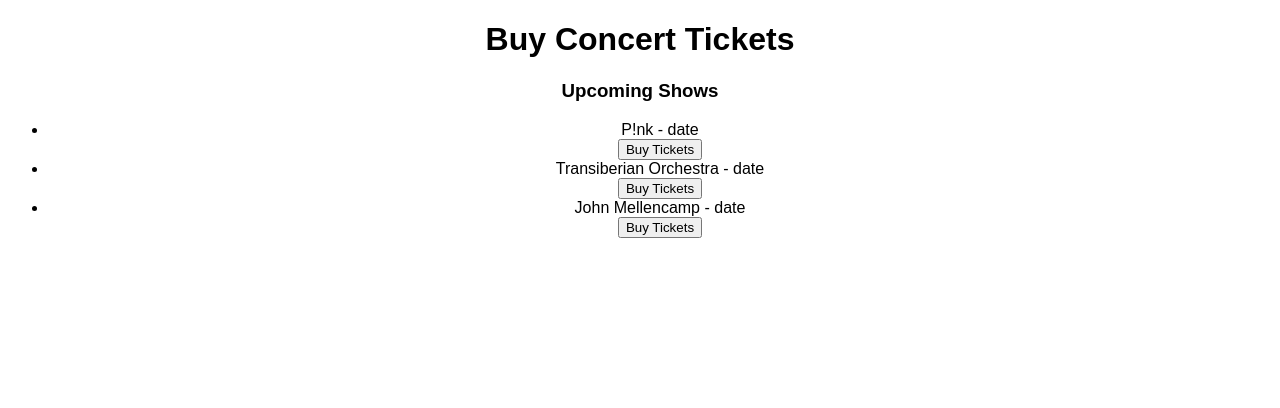
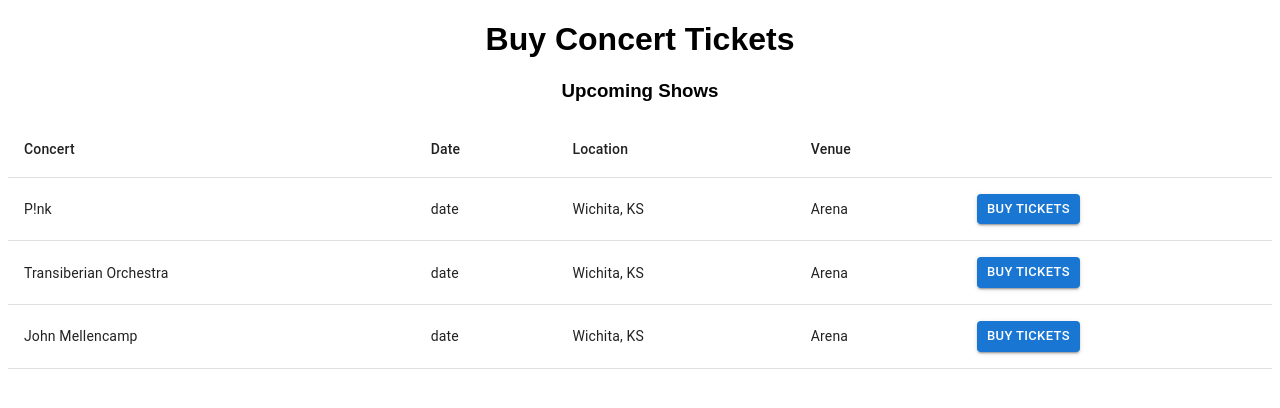
Before and after one commit to PSR16/ticket-purchasing, a React (Create React App) app: page / in a window 1280 px wide. Shown: the top 408 px of the page. Built offline with nearby package versions, Linux system fonts and the light colour scheme.

Commit message:
Updated Concerts component to use MUI table

```diff
--- a/src/components/Concerts.jsx
+++ b/src/components/Concerts.jsx
@@ -1,25 +1,54 @@
+import Table from '@mui/material/Table';
+import TableBody from '@mui/material/TableBody';
+import TableCell from '@mui/material/TableCell';
+import TableContainer from '@mui/material/TableContainer';
+import TableHead from '@mui/material/TableHead';
+import TableRow from '@mui/material/TableRow';
+import { Button } from '@mui/material';
+
 function Concerts({events, onBuyTickets}) {
 
     return (
         <div>
             <h3>Upcoming Shows</h3>
             <div>
-                <ul>
+                <TableContainer>
+                    <Table>
+                        <TableHead>
+                            <TableRow>
+                                <TableCell>Concert</TableCell>
+                                <TableCell>Date</TableCell>
+                                <TableCell>Location</TableCell>
+                                <TableCell>Venue</TableCell>
+                                <TableCell></TableCell>
+                            </TableRow>
+                        </TableHead>
+                        <TableBody>
                             {
                                 events.map(c => {
                                     return(
-                            <div key={c.id}>
-                                <li>{c.group} - {c.date}</li>
-                                <button
+                                        <TableRow key={c.id}>
+                                            <TableCell>{c.group}</TableCell>
+                                            <TableCell>{c.date}</TableCell>
+                                            <TableCell>{c.city}, {c.state}</TableCell>
+                                            <TableCell>{c.venue}</TableCell>
+                                            <TableCell>
+                                                <Button
+                                                    variant="contained"
+                                                    size="small"
                                                     onClick={() => onBuyTickets(c.id)}
                                                 >
                                                     Buy Tickets
-                                    </button>
-                            </div>
+                                                </Button>
+                                            </TableCell>
+
+                                        </TableRow>
                                     )
                                 })
                             }
-                </ul>
+                        </TableBody>
+                    </Table>
+                </TableContainer>
             </div>
         </div>
     )
```
Lines whose indentation alone changed are shown as unchanged.
